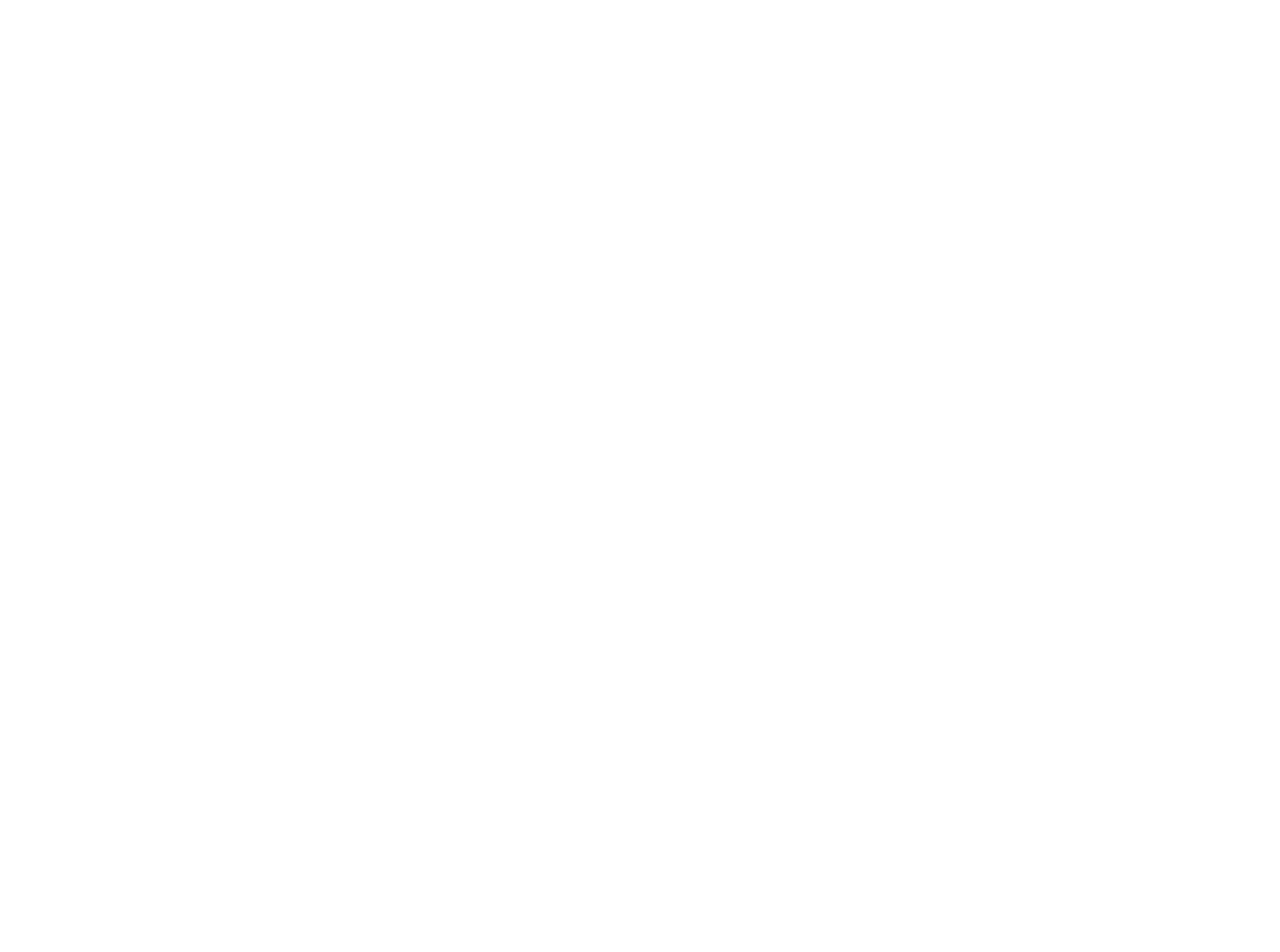
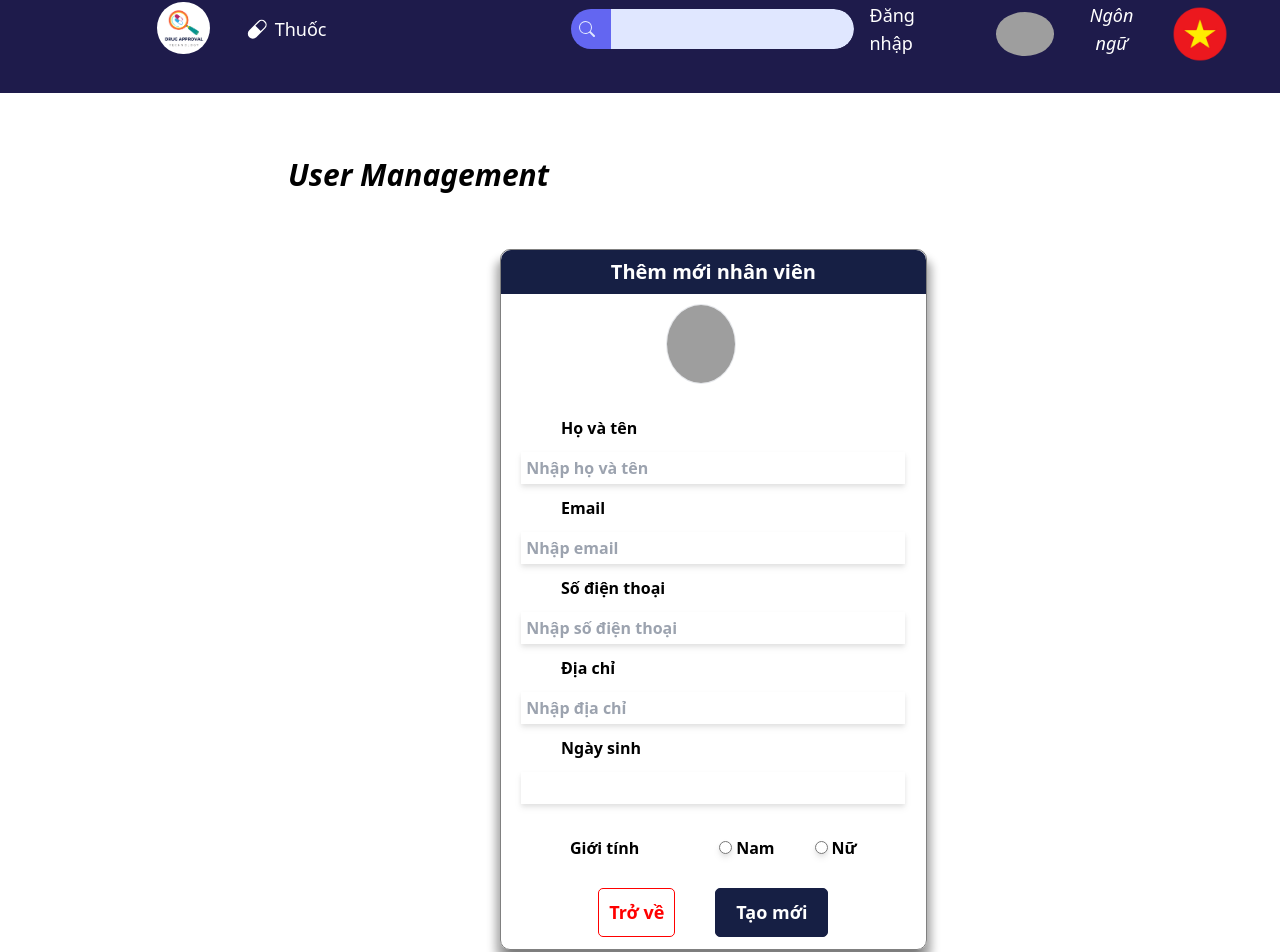
Before and after one commit to phantomthiefkid/Drug-approval-tech, a React (Create React App) app: page /createuser in a window 1280 px wide. Before the commit this address had no page. Shown: the part 35-987 px from the top of the page. Before the commit the page ends 800 px from the top, so only its background shows below. Built offline with nearby package versions, Linux system fonts and the light colour scheme; grey boxes are pictures that could not be loaded.

Commit message:
done UI createUser

```diff
--- a/src/App.js
+++ b/src/App.js
@@ -3,6 +3,7 @@
 import Home from './commponents/Home/Home';
 import ViewProfile from './commponents/Account/ViewProfile';
 import EditProfile from './commponents/Account/EditProfile';
+import CreateUser from './commponents/Admin/Usermanagement/CreateUser';
 
 function App() {
   return (
@@ -11,6 +12,7 @@
         <Route path='/' element={<Home></Home>}></Route>
         <Route path='/viewprofile' element={<ViewProfile></ViewProfile>}></Route>
         <Route path='/editprofile' element={<EditProfile></EditProfile>}></Route>
+        <Route path='/createuser' element={<CreateUser></CreateUser>}></Route>
       </Routes>
     </BrowserRouter>
   );
--- a/src/commponents/Account/EditProfile.js
+++ b/src/commponents/Account/EditProfile.js
@@ -8,7 +8,7 @@
         <>
             <Navigation />
             <div className='bd mt-48 text-center font-semibold w-2/6'>
-                <h2 className='bg text-center text-white'>Hồ sơ</h2>
+                <h2 className='bg text-center text-white text-xl'>Hồ sơ</h2>
                 <div>
                     <ul className='item-menu flex justify-center'>
                         <li>
@@ -30,10 +30,10 @@
                         <ul className='flex justify-center mt-5 mb-7'>
                             <li><span className='mr-20'>Giới tính</span></li>
                             <li class="gender-radio">
-                                <input type="radio" id="nam" name="gioiTinh" value="Nam" className='drop-shadow-md' />
+                                <input type="radio" id="nam" name="gioiTinh" value="Nam" className='drop-shadow-md mr-1' />
                                 <label for="nam" className='mr-10'>Nam</label>
 
-                                <input type="radio" id="nu" name="gioiTinh" value="Nữ" className='drop-shadow-md' />
+                                <input type="radio" id="nu" name="gioiTinh" value="Nữ" className='drop-shadow-md mr-1' />
                                 <label for="nu">Nữ</label>
                             </li>
                         </ul>
@@ -44,7 +44,7 @@
                                     Trở về
                                 </button>
                             </Link>
-                            <Link to='/'>
+                            <Link to='/createuser'>
                                 <button className='buttonSave' type='submit'>
                                     Lưu
                                 </button>
--- a/src/commponents/Account/Register.js
+++ /dev/null
@@ -1,9 +0,0 @@
-import React from 'react'
-
-const Register = () => {
-  return (
-    <div>Register</div>
-  )
-}
-
-export default Register
--- a/src/commponents/Account/ViewProfile.js
+++ b/src/commponents/Account/ViewProfile.js
@@ -8,7 +8,7 @@
         <>
             <Navigation />
             <div className='bd mt-48 text-center font-semibold w-2/6'>
-                <h2 className='bg text-center text-white'>Hồ sơ</h2>
+                <h2 className='bg text-center text-white text-xl'>Hồ sơ</h2>
                 <div>
                     <ul className='item-menu flex justify-center'>
                         <li>
@@ -30,10 +30,10 @@
                         <ul className='flex justify-center mt-5 mb-7'>
                             <li><span className='mr-20'>Giới tính</span></li>
                             <li class="gender-radio">
-                                <input type="radio" id="nam" name="gioiTinh" value="Nam" className='drop-shadow-md' />
+                                <input type="radio" id="nam" name="gioiTinh" value="Nam" className='drop-shadow-md mr-1' />
                                 <label for="nam" className='mr-10'>Nam</label>
 
-                                <input type="radio" id="nu" name="gioiTinh" value="Nữ" className='drop-shadow-md' />
+                                <input type="radio" id="nu" name="gioiTinh" value="Nữ" className='drop-shadow-md mr-1' />
                                 <label for="nu">Nữ</label>
                             </li>
                         </ul>
--- a/src/commponents/Admin/Usermanagement/CreateUser.js
+++ b/src/commponents/Admin/Usermanagement/CreateUser.js
@@ -0,0 +1,64 @@
+import React from 'react'
+import { Link } from 'react-router-dom';
+import Navigation from '../../Navbar/Navigation';
+
+const CreateUser = () => {
+    return (
+        <>
+            <Navigation />
+            <h1 className='mt-48 ml-72 italic text-3xl font-extrabold'>User Management</h1>
+            <div className='bd mt-14 text-center font-semibold w-2/6'>
+                <h2 className='bg text-center text-white text-xl'>Thêm mới nhân viên</h2>
+                <div>
+                    <ul className='item-menu flex justify-center'>
+                        <li>
+                            <img className='logo mb-8 w-20 h-20 border' src='./langtu.jpg' alt='profile'></img>
+                        </li>
+                    </ul>
+                    <ul>
+                        <li className='form-item '><span>Họ và tên</span></li>
+                        <li className="custom-input"><input type="text" placeholder='Nhập họ và tên' className='drop-shadow-md w-96 h-8 mt-3 mb-3'></input></li>
+
+                        <li className='form-item '><span>Email</span></li>
+                        <li className="custom-input"><input type="text" placeholder='Nhập email' className='drop-shadow-md w-96 h-8 mt-3 mb-3'></input></li>
+
+                        <li className='form-item '><span>Số điện thoại</span></li>
+                        <li className="custom-input"><input type="text" placeholder='Nhập số điện thoại' className='drop-shadow-md w-96 h-8 mt-3 mb-3'></input></li>
+
+                        <li className='form-item '><span>Địa chỉ</span></li>
+                        <li className="custom-input"><input type="text" placeholder='Nhập địa chỉ' className='drop-shadow-md w-96 h-8 mt-3 mb-3'></input></li>
+
+                        <li className='form-item '><span>Ngày sinh</span></li>
+                        <li className="custom-input"><input type="text" className='drop-shadow-md w-96 h-8 mt-3 mb-3'></input></li>
+
+                        <ul className='flex justify-center mt-5 mb-7'>
+                            <li><span className='mr-20'>Giới tính</span></li>
+                            <li class="gender-radio">
+                                <input type="radio" id="nam" name="gioiTinh" value="Nam" className='drop-shadow-md mr-1' />
+                                <label for="nam" className='mr-10'>Nam</label>
+
+                                <input type="radio" id="nu" name="gioiTinh" value="Nữ" className='drop-shadow-md mr-1' />
+                                <label for="nu">Nữ</label>
+                            </li>
+                        </ul>
+
+                        <div className='flex justify-center row mt-3 mb-3'>
+                            <Link to={'/'}>
+                                <button className='btnCancel mr-10'>
+                                    Trở về
+                                </button>
+                            </Link>
+                            <Link to='/'>
+                                <button className='buttonSave' type='submit'>
+                                    Tạo mới
+                                </button>
+                            </Link>
+                        </div>
+                    </ul>
+                </div>
+            </div>
+        </>
+    )
+}
+
+export default CreateUser
```
